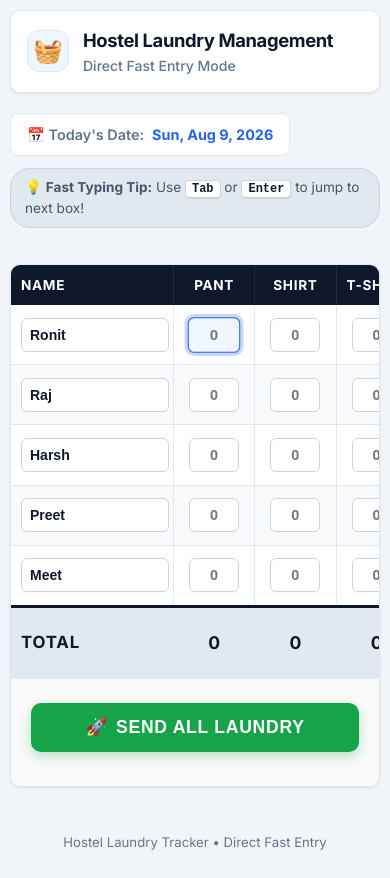
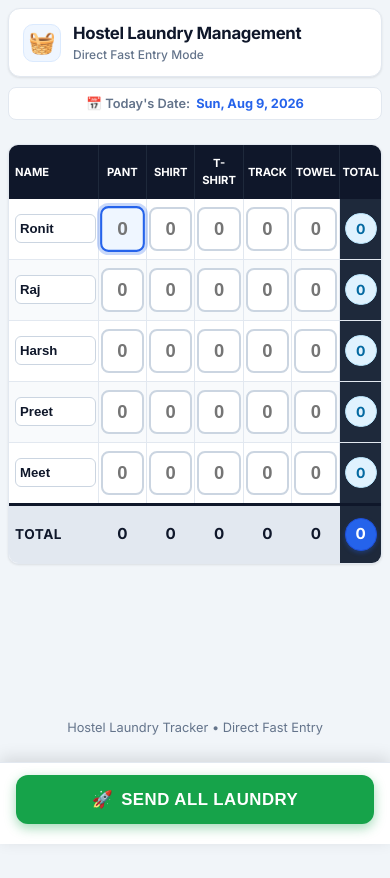
Before and after one commit to bhalalaharsh767/-Hostel-Laundry-Management, a plain HTML site: page index.html in a window 390 px wide. After the commit the page ends 844 px from the top, so only its background shows below. Drawn offline with Linux system fonts and the light colour scheme.

Commit message:
Add files via upload

```diff
--- a/script.js
+++ b/script.js
@@ -1,6 +1,6 @@
 /**
  * Hostel Laundry Management System
- * Core Application Logic - Direct Fast Entry Mode
+ * Phone-Optimized Direct Entry & Numeric Keypad Support
  */
 
 document.addEventListener('DOMContentLoaded', () => {
@@ -36,7 +36,7 @@ document.addEventListener('DOMContentLoaded', () => {
         firstQtyInput.focus();
         firstQtyInput.select();
       }
-    }, 150);
+    }, 200);
   }
 
   // Initialize Default Table
@@ -51,7 +51,7 @@ document.addEventListener('DOMContentLoaded', () => {
   }
 
   /**
-   * Add a student row to the table
+   * Add a student row to the table (with numeric keypad attributes for phones)
    * @param {string} studentName
    * @param {number} index
    */
@@ -63,22 +63,22 @@ document.addEventListener('DOMContentLoaded', () => {
 
     tr.innerHTML = `
       <td class="col-name">
-        <input type="text" class="name-input" value="${studentName}" placeholder="Enter Name" data-field="name">
+        <input type="text" class="name-input" value="${studentName}" placeholder="Name" data-field="name">
       </td>
       <td class="col-item">
-        <input type="number" min="0" class="qty-input" value="" placeholder="0" data-field="pant" data-col="0">
+        <input type="number" inputmode="numeric" pattern="[0-9]*" min="0" class="qty-input" value="" placeholder="0" data-field="pant" data-col="0">
       </td>
       <td class="col-item">
-        <input type="number" min="0" class="qty-input" value="" placeholder="0" data-field="shirt" data-col="1">
+        <input type="number" inputmode="numeric" pattern="[0-9]*" min="0" class="qty-input" value="" placeholder="0" data-field="shirt" data-col="1">
       </td>
       <td class="col-item">
-        <input type="number" min="0" class="qty-input" value="" placeholder="0" data-field="tshirt" data-col="2">
+        <input type="number" inputmode="numeric" pattern="[0-9]*" min="0" class="qty-input" value="" placeholder="0" data-field="tshirt" data-col="2">
       </td>
       <td class="col-item">
-        <input type="number" min="0" class="qty-input" value="" placeholder="0" data-field="track" data-col="3">
+        <input type="number" inputmode="numeric" pattern="[0-9]*" min="0" class="qty-input" value="" placeholder="0" data-field="track" data-col="3">
       </td>
       <td class="col-item">
-        <input type="number" min="0" class="qty-input" value="" placeholder="0" data-field="towel" data-col="4">
+        <input type="number" inputmode="numeric" pattern="[0-9]*" min="0" class="qty-input" value="" placeholder="0" data-field="towel" data-col="4">
       </td>
       <td class="col-total">
         <span class="total-badge" id="total-${rowId}">0</span>
@@ -87,7 +87,7 @@ document.addEventListener('DOMContentLoaded', () => {
 
     studentTableBody.appendChild(tr);
 
-    // Input Events & Keyboard Navigation
+    // Input Events & Phone Touch Selection
     const qtyInputs = tr.querySelectorAll('.qty-input');
     qtyInputs.forEach(input => {
       input.addEventListener('input', () => {
@@ -95,8 +95,13 @@ document.addEventListener('DOMContentLoaded', () => {
         calculateGrandTotals();
       });
 
+      // Auto-select text on tap/focus for instant overwrite on phone
       input.addEventListener('focus', function() {
         this.select();
+      });
+
+      input.addEventListener('touchstart', function() {
+        setTimeout(() => this.select(), 50);
       });
 
       // Keyboard Arrow & Enter Navigation
@@ -114,7 +119,7 @@ document.addEventListener('DOMContentLoaded', () => {
   }
 
   /**
-   * Smooth Keyboard Navigation between inputs using Enter / Arrow keys
+   * Smooth Keyboard & Next-Row Navigation
    */
   function handleKeyboardNav(e, rowIndex, colIndex) {
     let nextRow = rowIndex;
@@ -281,7 +286,7 @@ document.addEventListener('DOMContentLoaded', () => {
     setTimeout(() => {
       if (toast.parentNode) {
         toast.style.opacity = '0';
-        toast.style.transform = 'translateX(50px)';
+        toast.style.transform = 'translateY(-20px)';
         toast.style.transition = 'all 0.3s ease';
         setTimeout(() => toast.remove(), 300);
       }
--- a/style.css
+++ b/style.css
@@ -1,6 +1,6 @@
 /* ==========================================================================
    Hostel Laundry Management System - Style Sheet
-   Simple, Clean, Modern & Responsive
+   Ultra-Clean, Mobile-First & Phone-Optimized Layout
    ========================================================================== */
 
 :root {
@@ -18,7 +18,7 @@
   --shadow-sm: 0 1px 3px rgba(0,0,0,0.06), 0 1px 2px rgba(0,0,0,0.04);
   --shadow-md: 0 4px 6px -1px rgba(0, 0, 0, 0.08), 0 2px 4px -1px rgba(0, 0, 0, 0.04);
   --shadow-lg: 0 10px 15px -3px rgba(0, 0, 0, 0.1), 0 4px 6px -2px rgba(0, 0, 0, 0.05);
-  --radius: 10px;
+  --radius: 12px;
   --font-family: 'Inter', system-ui, -apple-system, sans-serif;
 }
 
@@ -26,6 +26,7 @@
   box-sizing: border-box;
   margin: 0;
   padding: 0;
+  -webkit-tap-highlight-color: transparent;
 }
 
 body {
@@ -39,9 +40,9 @@ body {
 
 /* App Container */
 .app-container {
-  max-width: 1000px;
+  max-width: 900px;
   margin: 0 auto;
-  padding: 16px;
+  padding: 14px;
   display: flex;
   flex-direction: column;
   min-height: 100vh;
@@ -51,9 +52,9 @@ body {
 .app-header {
   background: var(--bg-card);
   border-radius: var(--radius);
-  padding: 20px 24px;
+  padding: 16px 20px;
   box-shadow: var(--shadow-sm);
-  margin-bottom: 20px;
+  margin-bottom: 14px;
   border: 1px solid var(--border-light);
 }
 
@@ -61,37 +62,36 @@ body {
   display: flex;
   align-items: center;
   justify-content: space-between;
-  flex-wrap: wrap;
-  gap: 16px;
+  gap: 12px;
 }
 
 .logo-area {
   display: flex;
   align-items: center;
-  gap: 14px;
+  gap: 12px;
 }
 
 .logo-icon {
-  font-size: 32px;
+  font-size: 28px;
   background: #eff6ff;
-  width: 52px;
-  height: 52px;
+  width: 46px;
+  height: 46px;
   display: flex;
   align-items: center;
   justify-content: center;
-  border-radius: 12px;
+  border-radius: 10px;
   border: 1px solid #dbeafe;
 }
 
 .logo-area h1 {
-  font-size: 1.4rem;
+  font-size: 1.25rem;
   font-weight: 700;
   color: var(--text-main);
   letter-spacing: -0.02em;
 }
 
 .subtitle {
-  font-size: 0.875rem;
+  font-size: 0.8rem;
   color: var(--text-muted);
   font-weight: 500;
 }
@@ -102,17 +102,17 @@ body {
   align-items: center;
   justify-content: space-between;
   flex-wrap: wrap;
-  gap: 12px;
-  margin-bottom: 16px;
+  gap: 10px;
+  margin-bottom: 14px;
 }
 
 .date-bar {
   display: flex;
   align-items: center;
-  gap: 8px;
-  font-size: 0.9rem;
+  gap: 6px;
+  font-size: 0.85rem;
   background: var(--bg-card);
-  padding: 10px 16px;
+  padding: 8px 14px;
   border-radius: 8px;
   border: 1px solid var(--border-light);
 }
@@ -128,10 +128,10 @@ body {
 }
 
 .keyboard-hint {
-  font-size: 0.85rem;
+  font-size: 0.8rem;
   color: #475569;
   background: #e2e8f0;
-  padding: 8px 14px;
+  padding: 6px 12px;
   border-radius: 20px;
   border: 1px solid #cbd5e1;
 }
@@ -146,21 +146,19 @@ kbd {
   font-size: 0.75rem;
   font-weight: 700;
   line-height: 1;
-  padding: 2px 6px;
-  white-space: nowrap;
+  padding: 2px 5px;
 }
 
 /* Toast Container & Toasts */
 .toast-container {
   position: fixed;
-  top: 20px;
-  right: 20px;
+  top: 14px;
+  right: 14px;
+  left: 14px;
   z-index: 9999;
   display: flex;
   flex-direction: column;
   gap: 10px;
-  max-width: 380px;
-  width: calc(100% - 40px);
   pointer-events: none;
 }
 
@@ -168,33 +166,27 @@ kbd {
   pointer-events: auto;
   background: #ffffff;
   border-left: 5px solid var(--success);
-  padding: 14px 18px;
+  padding: 12px 16px;
   border-radius: 8px;
   box-shadow: var(--shadow-lg);
   display: flex;
   align-items: flex-start;
   justify-content: space-between;
-  gap: 12px;
-  animation: slideInRight 0.3s cubic-bezier(0.16, 1, 0.3, 1);
+  gap: 10px;
+  animation: slideInDown 0.3s ease;
   border-top: 1px solid var(--border-light);
   border-right: 1px solid var(--border-light);
   border-bottom: 1px solid var(--border-light);
 }
 
-.toast-content {
-  display: flex;
-  flex-direction: column;
-  gap: 2px;
-}
-
 .toast-title {
   font-weight: 700;
-  font-size: 0.9rem;
+  font-size: 0.875rem;
   color: var(--text-main);
 }
 
 .toast-message {
-  font-size: 0.85rem;
+  font-size: 0.8rem;
   color: var(--text-muted);
 }
 
@@ -204,22 +196,11 @@ kbd {
   color: #94a3b8;
   cursor: pointer;
   font-size: 1.1rem;
-  line-height: 1;
 }
 
-.toast-close:hover {
-  color: var(--text-main);
-}
-
-@keyframes slideInRight {
-  from {
-    opacity: 0;
-    transform: translateX(100px);
-  }
-  to {
-    opacity: 1;
-    transform: translateX(0);
-  }
+@keyframes slideInDown {
+  from { opacity: 0; transform: translateY(-20px); }
+  to { opacity: 1; transform: translateY(0); }
 }
 
 /* Main Content & Card */
@@ -227,7 +208,7 @@ kbd {
   flex: 1;
   display: flex;
   flex-direction: column;
-  gap: 20px;
+  gap: 14px;
 }
 
 .card {
@@ -249,16 +230,15 @@ kbd {
   width: 100%;
   border-collapse: collapse;
   text-align: center;
-  min-width: 650px;
 }
 
 .laundry-table th {
   background-color: #0f172a;
   color: #ffffff;
-  padding: 14px 12px;
-  font-size: 0.85rem;
+  padding: 12px 6px;
+  font-size: 0.75rem;
   font-weight: 700;
-  letter-spacing: 0.05em;
+  letter-spacing: 0.04em;
   text-transform: uppercase;
   border-right: 1px solid #1e293b;
 }
@@ -268,7 +248,7 @@ kbd {
 }
 
 .laundry-table td {
-  padding: 14px 10px;
+  padding: 10px 4px;
   border-bottom: 1px solid var(--border-light);
   border-right: 1px solid var(--border-light);
   vertical-align: middle;
@@ -276,10 +256,6 @@ kbd {
 
 .laundry-table td:last-child {
   border-right: none;
-}
-
-.laundry-table tbody tr {
-  transition: background-color 0.15s ease;
 }
 
 .laundry-table tbody tr:nth-child(even) {
@@ -291,21 +267,20 @@ kbd {
 }
 
 /* Column Specifications */
-.col-name { width: 25%; text-align: left; padding-left: 20px !important; }
-.col-item { width: 12.5%; }
-.col-total { width: 12.5%; background-color: #1e293b; }
+.col-name { width: 22%; text-align: left; padding-left: 12px !important; }
+.col-item { width: 13%; }
+.col-total { width: 13%; background-color: #1e293b; }
 
 /* Input Fields inside Table */
 .name-input {
   width: 100%;
-  padding: 10px 12px;
-  font-size: 0.95rem;
+  padding: 8px 6px;
+  font-size: 0.9rem;
   font-weight: 700;
   color: var(--text-main);
   border: 1.5px solid var(--border);
   border-radius: 6px;
   outline: none;
-  transition: border-color 0.15s ease, box-shadow 0.15s ease;
   background: #ffffff;
 }
 
@@ -316,16 +291,17 @@ kbd {
 
 .qty-input {
   width: 100%;
-  max-width: 70px;
-  padding: 10px 4px;
-  font-size: 1.05rem;
-  font-weight: 700;
+  max-width: 60px;
+  height: 42px;
+  padding: 4px;
+  font-size: 1.1rem;
+  font-weight: 800;
   text-align: center;
   color: var(--text-main);
-  border: 1.5px solid var(--border);
-  border-radius: 6px;
+  border: 2px solid var(--border);
+  border-radius: 8px;
   outline: none;
-  transition: border-color 0.15s ease, box-shadow 0.15s ease, background-color 0.15s ease;
+  transition: all 0.15s ease;
   background: #ffffff;
 }
 
@@ -333,7 +309,7 @@ kbd {
   border-color: var(--primary);
   background-color: #eff6ff;
   box-shadow: 0 0 0 3px rgba(37, 99, 235, 0.25);
-  transform: scale(1.05);
+  transform: scale(1.04);
 }
 
 /* Hide Spin Buttons */
@@ -349,12 +325,12 @@ kbd {
 /* Total Badge Display */
 .total-badge {
   display: inline-block;
-  min-width: 44px;
-  padding: 6px 12px;
+  min-width: 38px;
+  padding: 5px 10px;
   background-color: #e0f2fe;
   color: #0369a1;
   font-weight: 700;
-  font-size: 1.05rem;
+  font-size: 1rem;
   border-radius: 20px;
   border: 1px solid #bae6fd;
 }
@@ -372,19 +348,19 @@ kbd {
 }
 
 .laundry-table tfoot td {
-  padding: 14px 10px;
+  padding: 12px 4px;
   border-bottom: none;
 }
 
 .total-label-cell {
-  font-size: 1.05rem;
+  font-size: 0.95rem;
   font-weight: 800;
   color: #0f172a;
-  letter-spacing: 0.05em;
+  letter-spacing: 0.04em;
 }
 
 .total-val-cell {
-  font-size: 1.1rem;
+  font-size: 1.05rem;
   font-weight: 800;
   color: #0f172a;
 }
@@ -393,33 +369,34 @@ kbd {
   background-color: #2563eb !important;
   color: #ffffff !important;
   border-color: #1d4ed8 !important;
-  font-size: 1.15rem !important;
-  padding: 6px 16px !important;
+  font-size: 1.1rem !important;
+  padding: 5px 14px !important;
   box-shadow: 0 2px 4px rgba(37, 99, 235, 0.3);
 }
 
 /* Single Submit Action Bar */
 .table-action-footer {
-  padding: 24px 20px;
+  padding: 16px 20px;
   background-color: #fafafa;
   border-top: 1px solid var(--border-light);
   display: flex;
   flex-direction: column;
   align-items: center;
   justify-content: center;
-  gap: 10px;
+  gap: 8px;
 }
 
 .btn-send-all {
   display: inline-flex;
   align-items: center;
+  justify-content: center;
   gap: 8px;
   background-color: var(--success);
   color: #ffffff;
-  padding: 14px 40px;
-  font-size: 1.1rem;
+  padding: 14px 36px;
+  font-size: 1.05rem;
   font-weight: 700;
-  letter-spacing: 0.04em;
+  letter-spacing: 0.03em;
   border-radius: 10px;
   box-shadow: 0 4px 12px rgba(22, 163, 74, 0.3);
   transition: all 0.2s ease;
@@ -438,62 +415,133 @@ kbd {
 }
 
 .send-all-status {
-  font-size: 0.875rem;
+  font-size: 0.825rem;
   font-weight: 600;
   color: var(--success);
 }
 
 /* Footer */
 .app-footer {
-  margin-top: 30px;
+  margin-top: 20px;
   text-align: center;
-  font-size: 0.825rem;
+  font-size: 0.8rem;
   color: var(--text-muted);
-  padding: 16px 0;
+  padding: 12px 0;
 }
 
-/* Mobile Responsive */
+/* ==========================================================================
+   PHONE & MOBILE SPECIFIC OPTIMIZATIONS
+   ========================================================================== */
 @media (max-width: 768px) {
   .app-container {
-    padding: 10px;
+    padding: 8px;
+    padding-bottom: 95px; /* Leave space for sticky bottom button */
   }
 
   .app-header {
-    padding: 16px;
+    padding: 12px 14px;
+    margin-bottom: 10px;
+  }
+
+  .logo-icon {
+    width: 38px;
+    height: 38px;
+    font-size: 22px;
   }
 
   .logo-area h1 {
-    font-size: 1.15rem;
+    font-size: 1.05rem;
   }
 
-  .logo-icon {
-    width: 42px;
-    height: 42px;
-    font-size: 24px;
+  .subtitle {
+    font-size: 0.75rem;
   }
 
-  .laundry-table th, .laundry-table td {
-    padding: 10px 4px;
+  .top-info-bar {
+    margin-bottom: 10px;
+  }
+
+  .date-bar {
+    width: 100%;
+    justify-content: center;
+    padding: 6px 10px;
+    font-size: 0.8rem;
+  }
+
+  .keyboard-hint {
+    display: none; /* Desktop hint hidden on phone */
+  }
+
+  .table-card {
+    border-radius: 10px;
+  }
+
+  .laundry-table th {
+    padding: 10px 2px;
+    font-size: 0.7rem;
+    letter-spacing: 0;
+  }
+
+  .laundry-table td {
+    padding: 8px 2px;
   }
 
   .col-name {
-    padding-left: 10px !important;
+    width: 24%;
+    padding-left: 6px !important;
   }
 
   .name-input {
-    font-size: 0.875rem;
-    padding: 8px;
+    font-size: 0.825rem;
+    padding: 6px 4px;
   }
 
+  /* Large Touch Targets for Phone Keypad */
   .qty-input {
-    max-width: 50px;
-    font-size: 0.9rem;
-    padding: 8px 2px;
+    max-width: 44px;
+    height: 44px;
+    font-size: 1.15rem;
+    font-weight: 800;
+    border-radius: 8px;
+  }
+
+  .total-badge {
+    min-width: 32px;
+    padding: 4px 6px;
+    font-size: 0.875rem;
+  }
+
+  .total-label-cell {
+    font-size: 0.85rem;
+  }
+
+  .total-val-cell {
+    font-size: 0.95rem;
+  }
+
+  .grand-total-badge {
+    font-size: 0.95rem !important;
+    padding: 4px 8px !important;
+  }
+
+  /* STICKY BOTTOM BUTTON FOR PHONES */
+  .table-action-footer {
+    position: fixed;
+    bottom: 0;
+    left: 0;
+    right: 0;
+    z-index: 999;
+    padding: 12px 16px;
+    background: #ffffff;
+    box-shadow: 0 -4px 16px rgba(0, 0, 0, 0.12);
+    border-top: 1px solid var(--border-light);
   }
 
   .btn-send-all {
     width: 100%;
-    justify-content: center;
-    padding: 14px 20px;
+    padding: 14px 16px;
+    font-size: 1.05rem;
+    border-radius: 12px;
+    box-shadow: 0 4px 12px rgba(22, 163, 74, 0.4);
   }
 }
```
